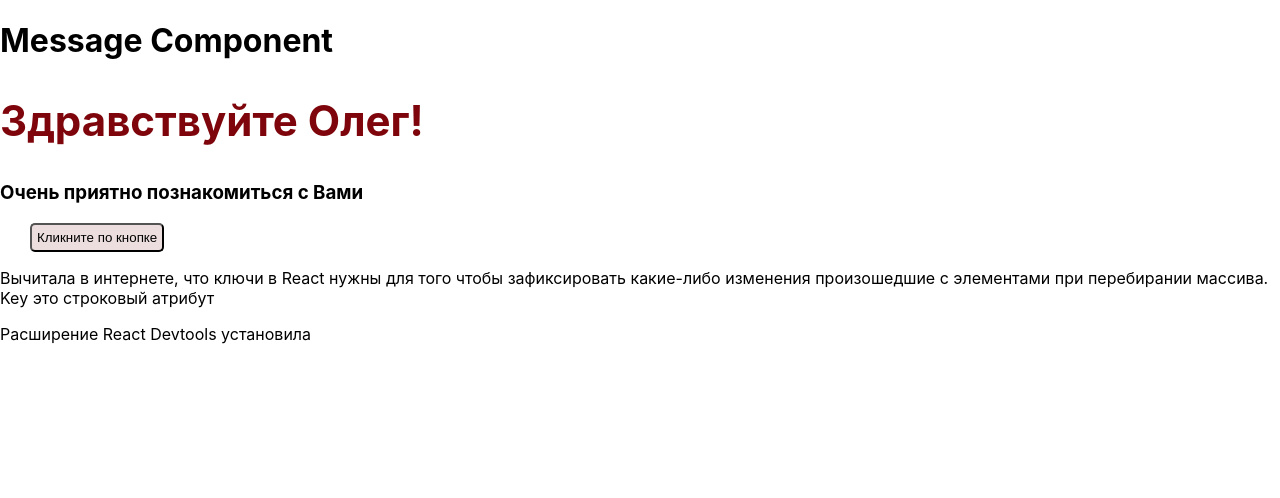
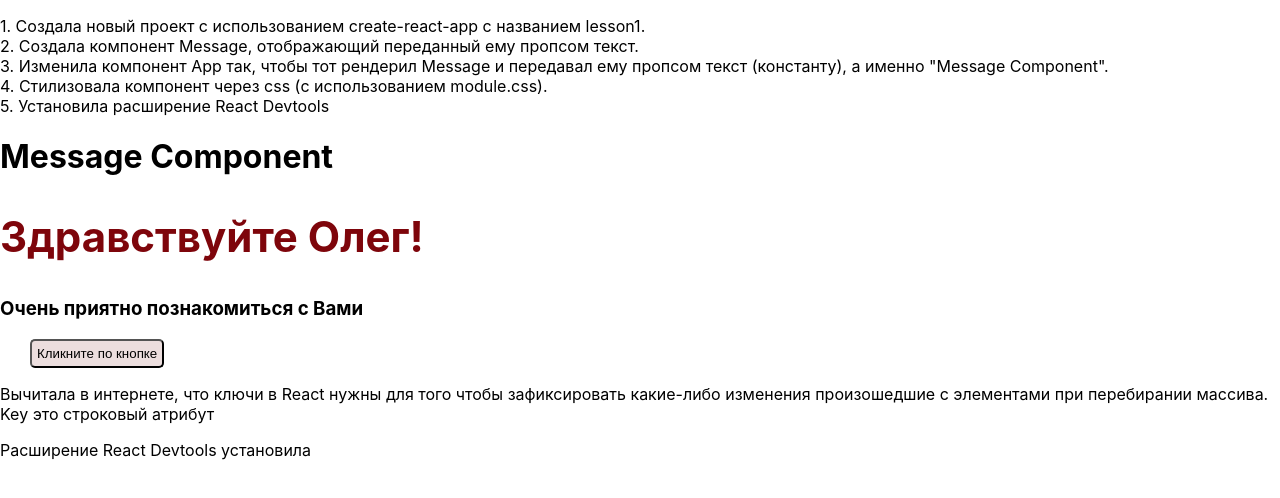
Before and after one commit to ZoyaKapustiak/ReactLessons, a React (Create React App) app: page / in a window 1280 px wide. Shown: the top 498 px of the page. Built offline with nearby package versions, Linux system fonts and the light colour scheme; the HTML template or start-up script is replaced by a standard one.

Commit message:
Небольшие изменения для Пул Реквеста

```diff
--- a/src/App.js
+++ b/src/App.js
@@ -6,6 +6,13 @@ import {Message} from './Components/Message';
 function App() {
   return (
     <>
+     <p>1. Создала новый проект с использованием create-react-app с названием lesson1.<br/>
+        2. Создала компонент Message, отображающий переданный ему пропсом текст.<br/>
+        3. Изменила компонент App так, чтобы тот рендерил Message и передавал ему пропсом текст
+        (константу), а именно "Message Component".<br/>
+        4. Стилизовала компонент через css (с использованием module.css).<br/>
+        5. Установила расширение React Devtools
+    </p>
       <Message title="Message Component"/>
     </>
   );
```
